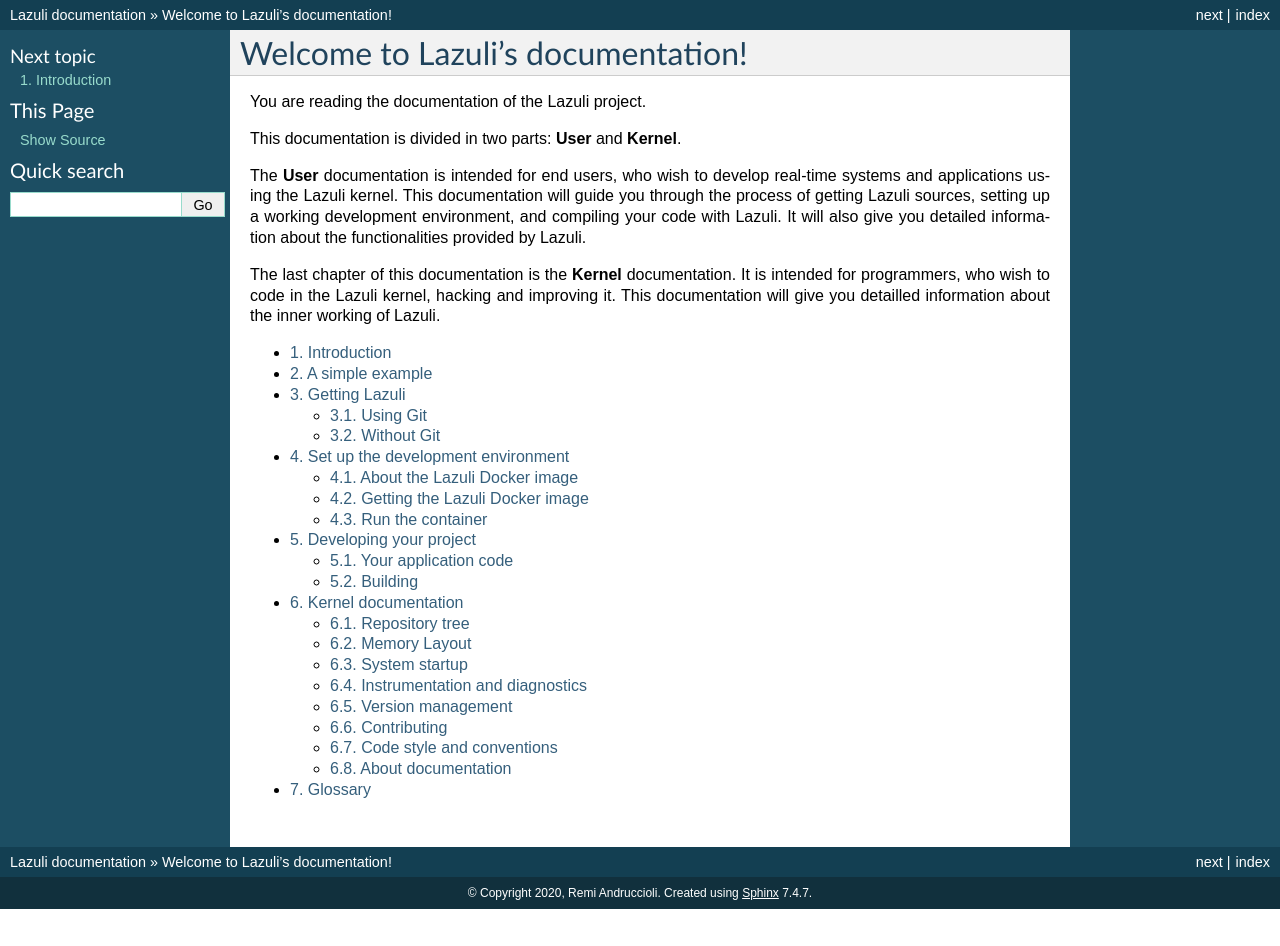
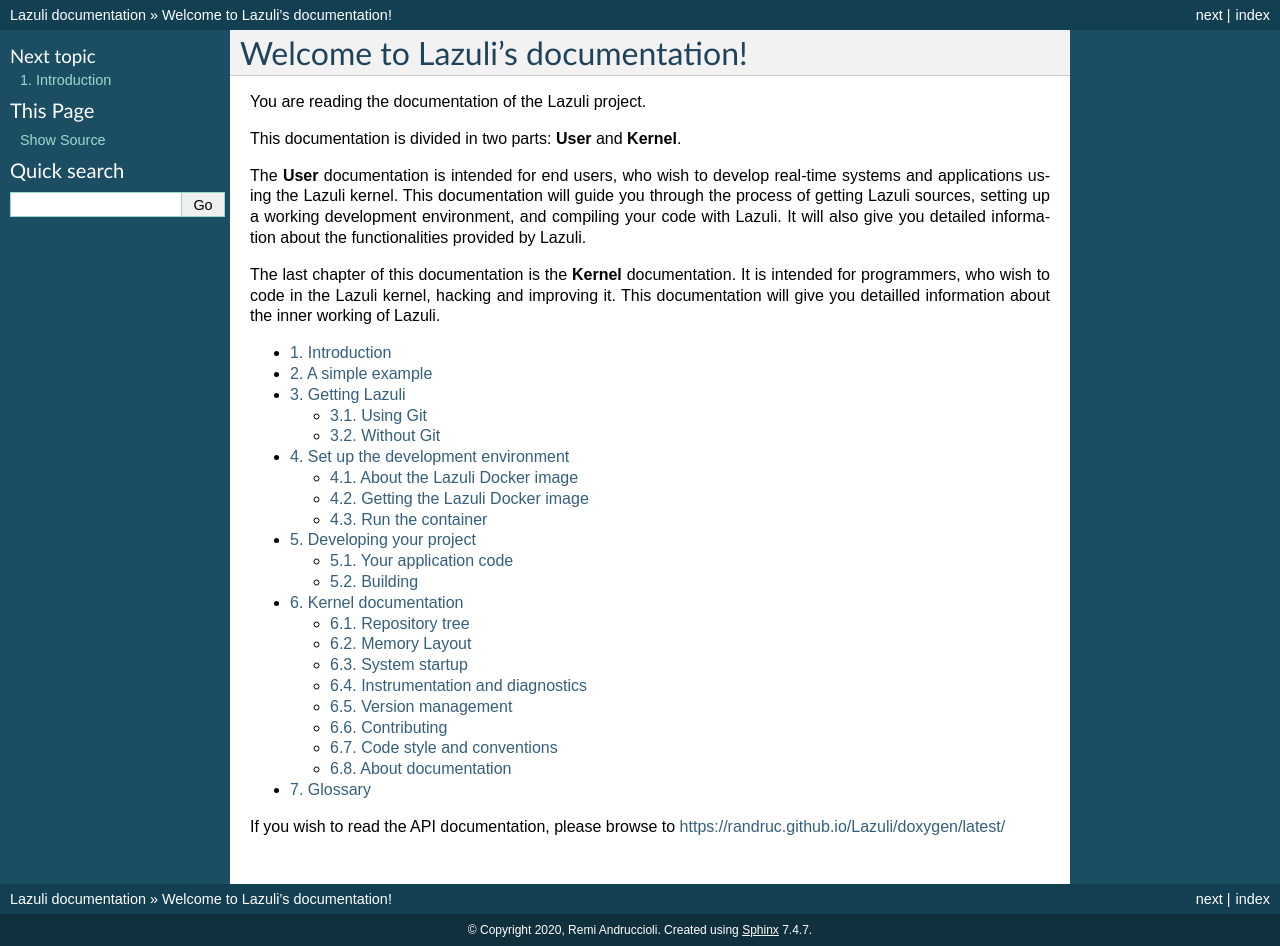
Before and after one commit to randruc/Lazuli, a Sphinx documentation site: the page built from doc/index.rst, in a window 1280 px wide. Built offline with Sphinx 7.4.7, drawn with Linux system fonts in a browser that asks for light colours; formulas are drawn with MathJax 3; before the commit the page ends 909 px from its top, so only the background shows below that.

Commit message:
API documentation: Change the URL to https://randruc.github.io/Lazuli/doxygen/latest/
* Also add the corresponding information in README and in Sphinx documentation.

```diff
--- a/doc/index.rst
+++ b/doc/index.rst
@@ -36,3 +36,6 @@ of Lazuli.
    developing_your_project
    kernel/kernel_documentation
    glossary
+
+If you wish to read the API documentation, please browse to
+`<https://randruc.github.io/Lazuli/doxygen/latest/>`_
--- a/doc/kernel/about_documentation.rst
+++ b/doc/kernel/about_documentation.rst
@@ -84,6 +84,9 @@ Doxygen
 The other kind of documentation comes from code comments with Doxygen commands.
 The official website of Doxygen is `<https://www.doxygen.nl>`_
 
+The API documentation for the project is hosted at
+`<https://randruc.github.io/Lazuli/doxygen/latest/>`_
+
 Code comments
 ^^^^^^^^^^^^^
 
```
Also changed, not shown: README.md (+11 -9 lines), 2 other files.
